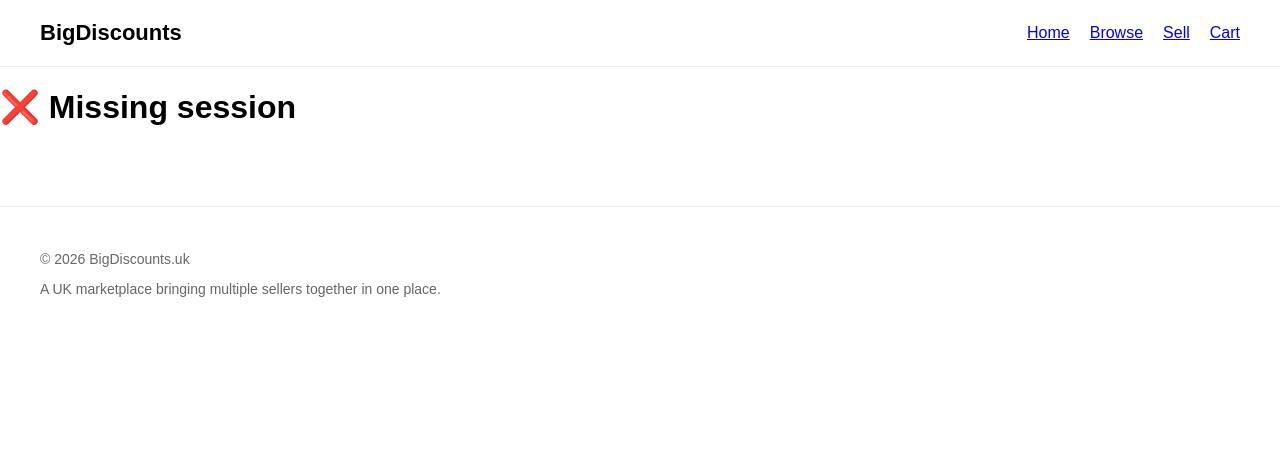
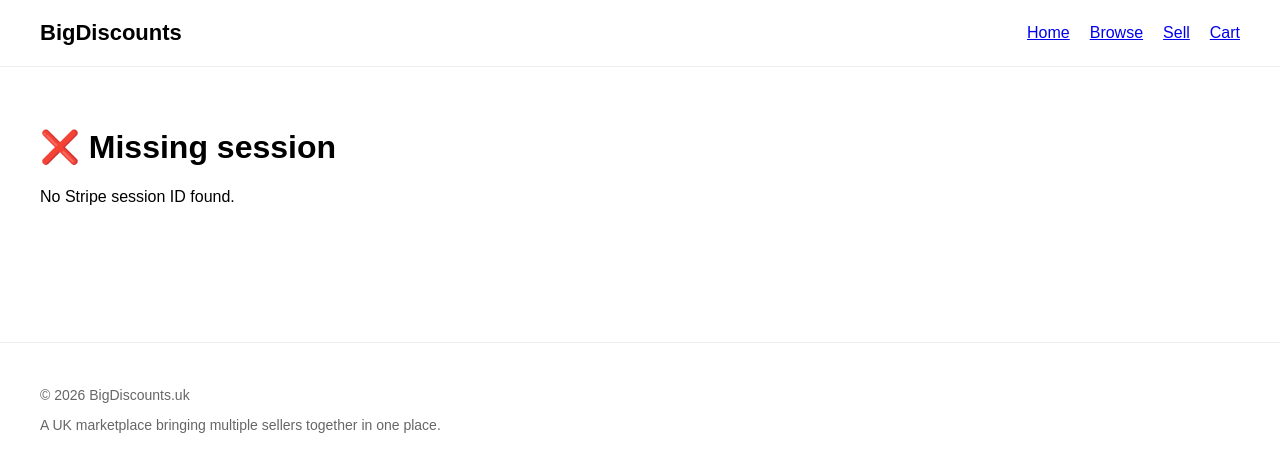
Before and after one commit to gaijyn1981/BigDiscounts, a Next.js app: page /success in a window 1280 px wide. Shown: the top 472 px of the page. Built offline with nearby package versions, Linux system fonts and the light colour scheme.

Commit message:
Fix success page session_id handling

```diff
--- a/app/success/page.tsx
+++ b/app/success/page.tsx
@@ -1,22 +1,22 @@
-interface SuccessPageProps {
-  searchParams: {
-    session_id?: string;
-  };
-}
+"use client";
 
-export default function SuccessPage({ searchParams }: SuccessPageProps) {
-  const sessionId = searchParams?.session_id;
+import { useSearchParams } from "next/navigation";
+
+export default function SuccessPage() {
+  const searchParams = useSearchParams();
+  const sessionId = searchParams.get("session_id");
 
   if (!sessionId) {
     return (
-      <div>
+      <div style={{ padding: "40px" }}>
         <h1>❌ Missing session</h1>
+        <p>No Stripe session ID found.</p>
       </div>
     );
   }
 
   return (
-    <div>
+    <div style={{ padding: "40px" }}>
       <h1>✅ Payment successful</h1>
       <p>Session ID:</p>
       <code>{sessionId}</code>
```
